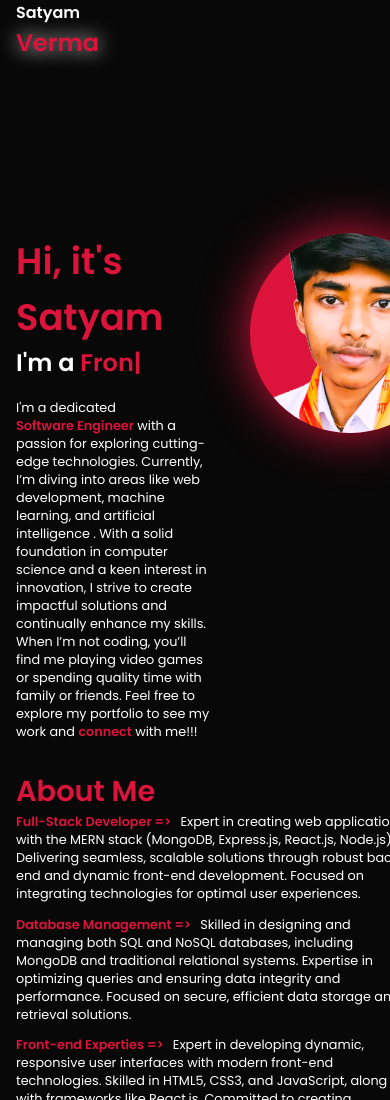
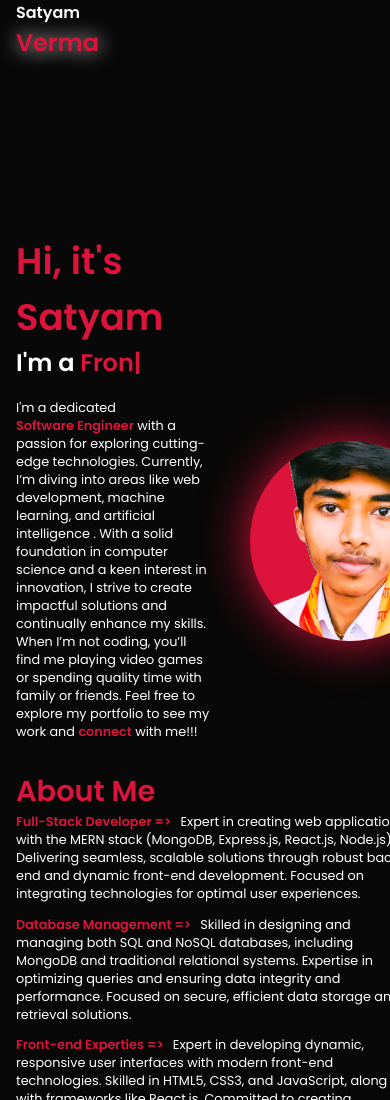
Before and after one commit to Satyamverma2604/Portfolio, a plain HTML site: page index.html in a window 390 px wide. Shown: the top 1100 px of the page. Drawn offline with nearby package versions, Linux system fonts and the light colour scheme; a web font is replaced by a local one.

Commit message:
photo adujusted

```diff
--- a/style.css
+++ b/style.css
@@ -254,8 +254,8 @@ body::-webkit-scrollbar {
     }
 
     .photo {
-
-        position: relative;
+        margin-top: 13em;
+        position: absolute;
         height: 200px;
         width: 200px;
     }
@@ -266,6 +266,7 @@ body::-webkit-scrollbar {
     }
 
     #main h4 {
+        text-wrap: nowrap;
         margin-bottom: 1.2rem;
         font-size: 1.5em;
         font-weight: 600;
@@ -274,13 +275,13 @@ body::-webkit-scrollbar {
     }
 
     .About p {
-        position: absolutes;
 
         width: 100vw;
 
     }
 
 
+}
 
 .menuNav {
     text-align: center;
```
Lines whose indentation alone changed are shown as unchanged.
